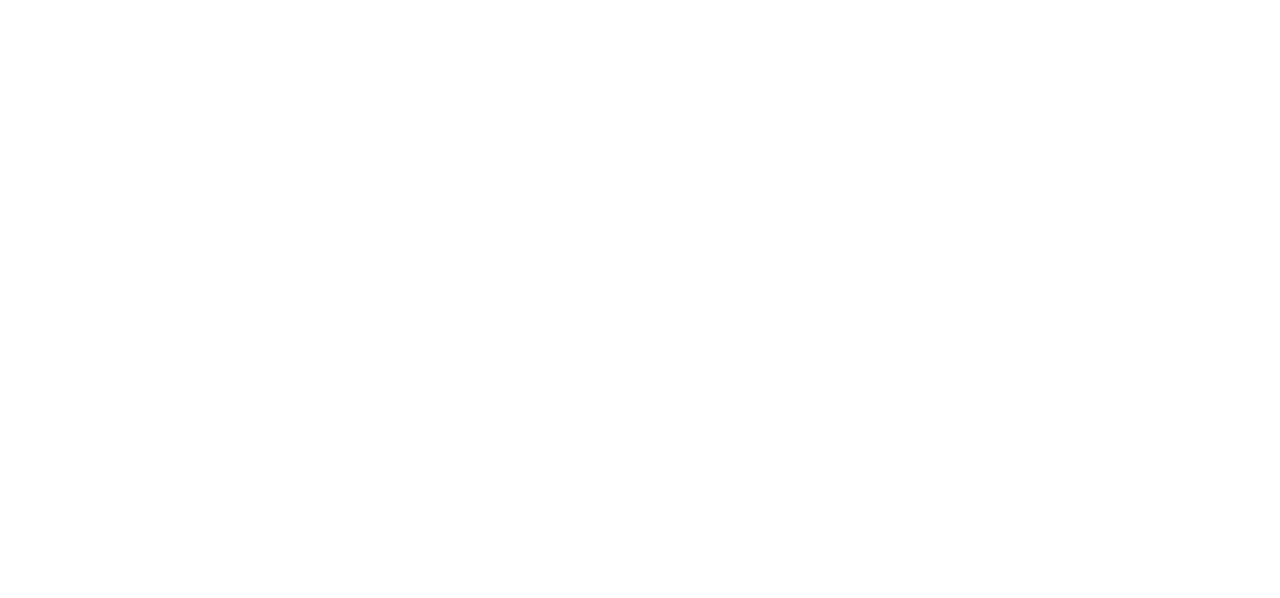
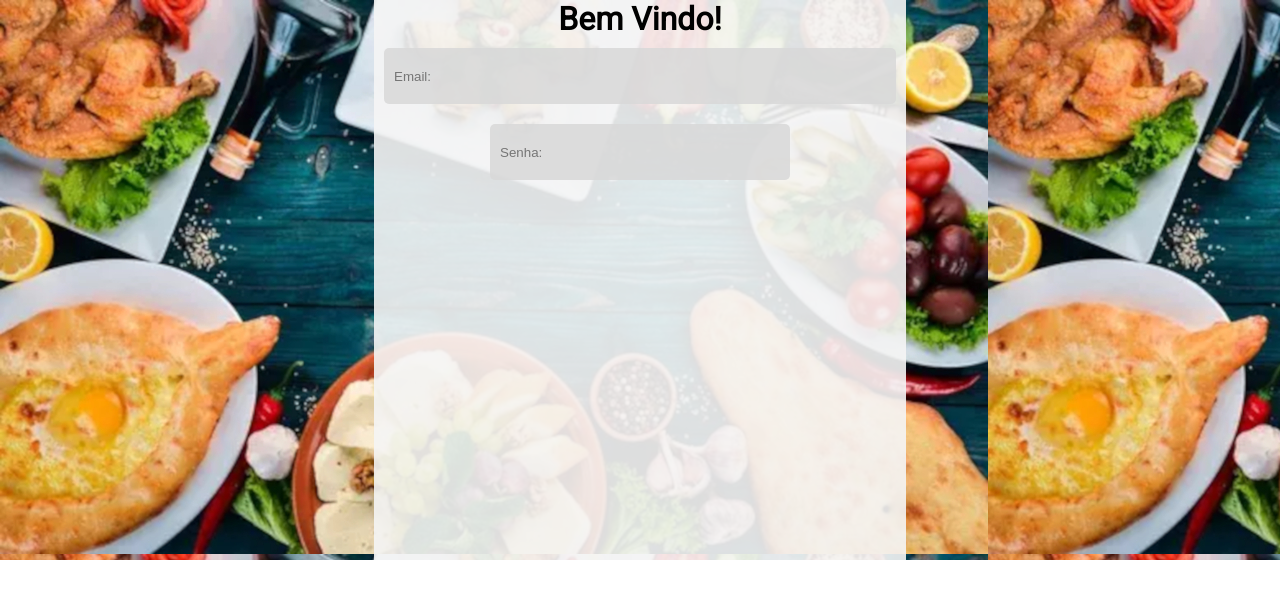
Before and after one commit to Sousa-Diin/tonabroca_trainee, a React (Create React App) app: page /autenticarCliente in a window 1280 px wide. Before the commit this address had no page. Shown: the top 598 px of the page. Built offline with nearby package versions, Linux system fonts and the light colour scheme.

Commit message:
:hammer:

```diff
--- /dev/null
+++ b/src/pages/Autenticar/Autenticar.css
@@ -0,0 +1,28 @@
+.container-autenticar {
+    display: flex;
+   flex-direction: column;
+    width: 100vw;
+    height: 100vh;
+    justify-content: center;
+    align-items: center;
+    background-image: url("../../assets/logo/cliente-background-grand.jpg");
+
+    background-size: 100;
+
+    width: 100%;
+    height: 100%;
+
+    margin: 0 auto;
+}
+
+.flex-autenticar {
+    display: flex;
+    flex-direction: column;
+    align-items: center;
+
+    max-width: 50vw;
+    height: 70vh;
+    background: rgba(245,245,245,.9);
+
+
+}
--- a/src/pages/Autenticar.js
+++ b/src/pages/Autenticar/Autenticar.js
@@ -7,7 +7,9 @@ class Autenticar extends Component {
         return(
             <div className="container-autenticar">
                 <div className="flex-autenticar">
-                    <h1>Autenticando Sistema...</h1>
+                    <h1>Bem Vindo!</h1>
+                    <input className='email' type="email" placeholder="Email:"/>
+                    <input className='password' type="password" placeholder="Senha:"/>
                 </div>
             </div>
         );
--- a/src/pages/Endereco.js
+++ b/src/pages/Cadastro/CadastrarEnd/Endereco.js
@@ -1,7 +1,7 @@
 import React, { Component } from 'react';
-import logo from '../assets/logo/logo_emakers2.png';
+import logo from '../../../assets/logo/logo_emakers2.png';
 
-import './css/Endereco.css';
+import '../CadastrarEnd/Endereco.css';
 
 class Endereco extends Component {
   render() {
--- a/src/pages/CriarAcesso.js
+++ b/src/pages/Cadastro/CriarAcesso/CriarAcesso.js
@@ -1,6 +1,6 @@
 import React, { Component } from 'react';
-import logo from '../assets/logo/logo_emakers2.png';
-import './css/CriarAcesso.css';
+import logo from '../../../assets/logo/logo_emakers2.png';
+import '../CriarAcesso/CriarAcesso.css';
 
 class CriarAcesso extends Component {
   render() {
--- a/src/pages/css/CadastroFinalizado.css
+++ b/src/pages/Cadastro/DoneCadastro/CadastroFinalizado.css
@@ -1,8 +1,4 @@
-*{
-  margin: 0;
-  padding: 0;
 
-}
 .cadastro-finalizado{
 
     width: 100%;
@@ -16,7 +12,7 @@
 
     background: #5E2075;
     background-size: 45%;
-    background-image: url("../../assets/logo/background-finalizado.png");
+    background-image: url("../../../assets/logo/background-finalizado.png");
     background-repeat: no-repeat;
     background-position: center;
 
--- a/src/pages/CadastroFinalizado.js
+++ b/src/pages/Cadastro/DoneCadastro/CadastroFinalizado.js
@@ -1,5 +1,5 @@
 import React, { Component } from 'react';
-import '../pages/css/CadastroFinalizado.css';
+import '../DoneCadastro/CadastroFinalizado.css'
 
 class CadastroFinalizado extends Component {
     render (){
--- a/src/router.js
+++ b/src/router.js
@@ -3,9 +3,10 @@ import React from "react";
 import { BrowserRouter,Route, Routes } from "react-router-dom";
 //import {Switch, Route, Link} from 'react-router-dom';
 import Login from './components/login/Login';
-import CriarAcesso from './pages/CriarAcesso';
-import Endereco from './pages/Endereco';
-import CadastroFinalizado from './pages/CadastroFinalizado';
+import CriarAcesso from './pages/Cadastro/CriarAcesso/CriarAcesso';
+import Endereco from './pages/Cadastro/CadastrarEnd/Endereco';
+import CadastroFinalizado from './pages/Cadastro/DoneCadastro/CadastroFinalizado'
+import Autenticar from "./pages/Autenticar/Autenticar";
 
 function Router(){
     return(
@@ -16,6 +17,7 @@ function Router(){
                  <Route path='/obterAcesso' element={<CriarAcesso/>}/>
                  <Route path='/logradouro' element={<Endereco/>}/>
                  <Route path='/finalizar' element={<CadastroFinalizado/>}/>
+                 <Route path='/autenticarCliente' element={<Autenticar/>}/>
 
             </Routes>
         </BrowserRouter>
--- a/src/styles/index.css
+++ b/src/styles/index.css
@@ -3,12 +3,11 @@
 * {
     margin: 0;
     padding: 0;
-    /*box-sizing: border-box;*/
+    box-sizing: border-box;
   }
 
   html, body{
     height: 100vh;
-    max-height: 100%;
-    max-width: 100vw;
+    width: 100vw;
     font-family: 'Roboto', sans-serif;
   }
```
Also changed, not shown: src/pages/Autenticar.css (deleted, +0 -19 lines), src/assets/logo/cliente-background-grand.jpg (added), src/pages/Cadastro/CadastrarEnd/Endereco.css (renamed from src/pages/css/Endereco.css), src/pages/Cadastro/CriarAcesso/CriarAcesso.css (renamed from src/pages/css/CriarAcesso.css).
